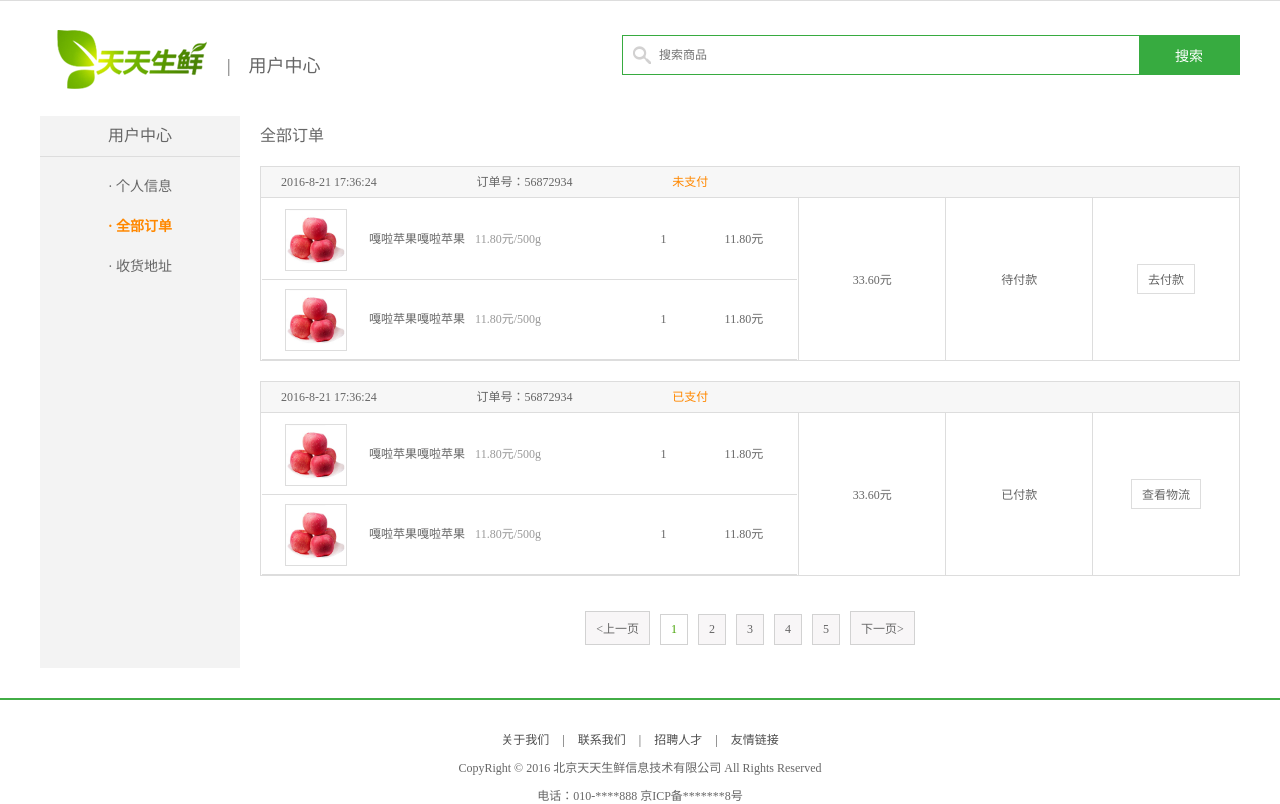
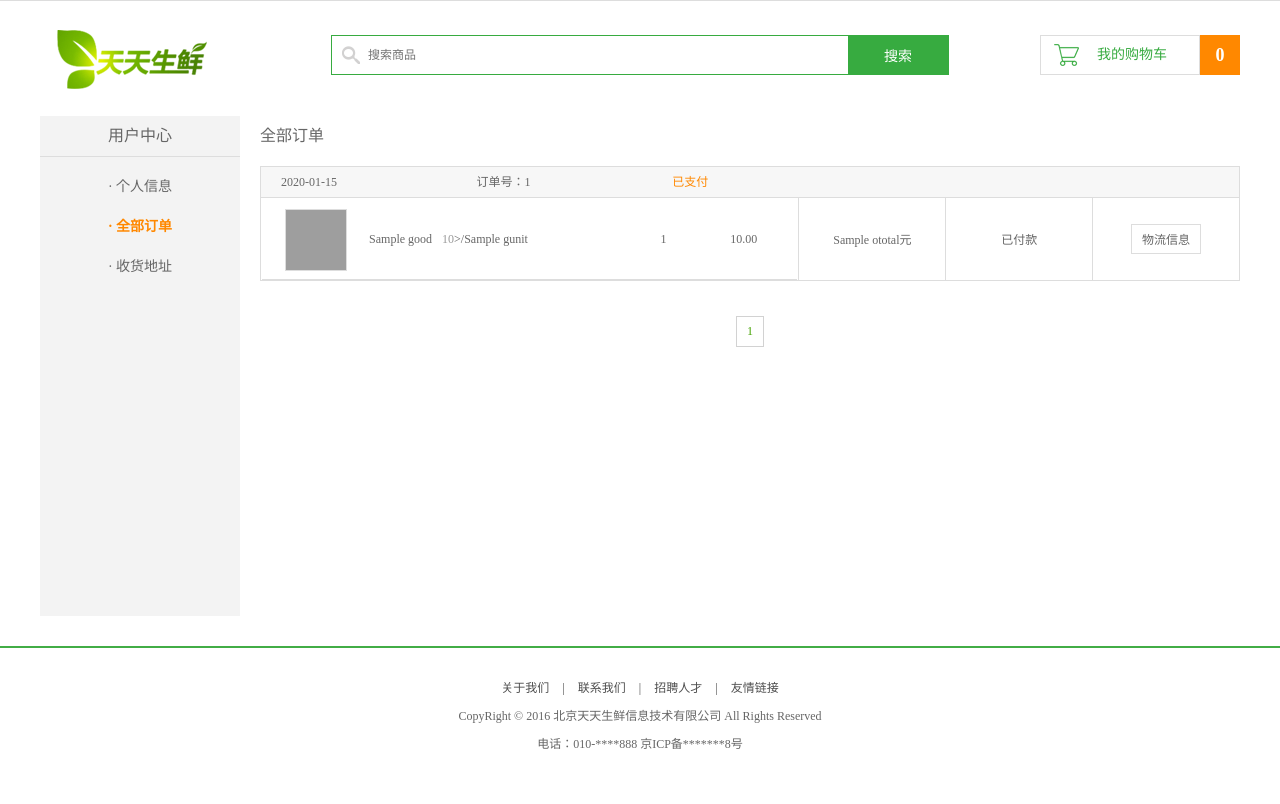
Before and after one commit to VersusSQ/Daily_Fresh-opt, a Django app: template daily_fresh/templates/user_info/user_center_order.html in a window 1280 px wide. Shown: the part 29-833 px from the top of the page. After the commit the page ends 778 px from the top, so only its background shows below. Run offline with Django 3.2, Linux system fonts and the light colour scheme; the template is opened without the code that fills it: most values are stand-ins (such as "Sample title", 1, 10 or a date in 2020); grey boxes are pictures that could not be loaded.

Commit message:
完成订单

```diff
--- a/daily_fresh/df_cart/urls.py
+++ b/daily_fresh/df_cart/urls.py
@@ -4,6 +4,6 @@ import views
 urlpatterns = [
     url('^$', views.cart),
     url('^add(\d+)_(\d+)/$', views.add),
-    url('^change/$', views.change),
+    url('^count_change/$', views.change),
     url('^delete/$', views.delete),
 ]
--- a/daily_fresh/df_cart/views.py
+++ b/daily_fresh/df_cart/views.py
@@ -17,7 +17,7 @@ def cart(request):
     }
     return render(request, 'df_cart/cart.html', context)
 
-@login
+
 def add(request, gid, count):
     carts = CartInfo.objects.filter(goods_id=gid).filter(user_id=request.session['user_id'])
     if len(carts):
@@ -47,8 +47,8 @@ def delete(request):
 def change(request):
     id = request.GET.get('id')
     count = request.GET.get('count')
-
     cart = CartInfo.objects.get(id=int(id))
     cart.count = int(count)
+    print count
     cart.save()
     return JsonResponse({'count', cart.count})
--- a/daily_fresh/df_order/urls.py
+++ b/daily_fresh/df_order/urls.py
@@ -2,5 +2,6 @@ from django.conf.urls import url
 import views
 
 urlpatterns = [
-    url('^$', views.order),
+    url('^$', views.orders),
+    url('^handle/$', views.handle),
 ]
--- a/daily_fresh/df_user/urls.py
+++ b/daily_fresh/df_user/urls.py
@@ -11,4 +11,6 @@ urlpatterns = [
     url('^logout/$', views.logout),
     url('^ucenter_info/$', views.ucenter_info),
     url('^ucenter_site/$', views.ucenter_site),
+    url('^ucenter_order_(\d+)/$', views.ucenter_order),
+    url('^pay/$', views.pay),
 ]
--- a/daily_fresh/templates/base.html
+++ b/daily_fresh/templates/base.html
@@ -23,7 +23,7 @@
 					<span>|</span>
 					<a href="/cart/">我的购物车</a>
 					<span>|</span>
-					<a href="/order/">我的订单</a>
+					<a href="/user/ucenter_order_1/">我的订单</a>
 				</div>
 			</div>
 		</div>
--- a/daily_fresh/templates/user_info/user_center_info.html
+++ b/daily_fresh/templates/user_info/user_center_info.html
@@ -8,7 +8,7 @@
 			<h3>用户中心</h3>
 			<ul>
 				<li><a href="/user/ucenter_info/" class="active">· 个人信息</a></li>
-				<li><a href="user_center_order.html">· 全部订单</a></li>
+				<li><a href="/user/ucenter_order_1/">· 全部订单</a></li>
 				<li><a href="/user/ucenter_site/">· 收货地址</a></li>
 			</ul>
 		</div>
@@ -31,7 +31,7 @@
 								<div class="operate">
 									<span class="prize">￥{{goods.gprice}}</span>
 									<span class="unit">{{goods.gprice}}/{{goods.gunit}}</span>
-									<a href="#" class="add_goods" title="加入购物车"></a>
+									<a href="/cart/add{{goods.id}}_1" class="add_goods" title="加入购物车"></a>
 								</div>
 							</li>
 						{%endfor%}
--- a/daily_fresh/templates/user_info/user_center_order.html
+++ b/daily_fresh/templates/user_info/user_center_order.html
@@ -1,142 +1,136 @@
-<!DOCTYPE html PUBLIC "-//W3C//DTD XHTML 1.0 Transitional//EN" "http://www.w3.org/TR/xhtml1/DTD/xhtml1-transitional.dtd">
-<html xmlns="http://www.w3.org/1999/xhtml" xml:lang="en">
-<head>
-	<meta http-equiv="Content-Type" content="text/html;charset=UTF-8">
-	<title>天天生鲜-用户中心</title>
-	<link rel="stylesheet" type="text/css" href="css/reset.css">
-	<link rel="stylesheet" type="text/css" href="css/main.css">
-</head>
-<body>
-	<div class="header_con">
-		<div class="header">
-			<div class="welcome fl">欢迎来到天天生鲜!</div>
-			<div class="fr">
-				<div class="login_info fl">
-					欢迎您：<em>张 山</em>
-				</div>
-				<div class="login_btn fl">
-					<a href="login.html">登录</a>
-					<span>|</span>
-					<a href="register.html">注册</a>
-				</div>
-				<div class="user_link fl">
-					<span>|</span>
-					<a href="user_center_info.html">用户中心</a>
-					<span>|</span>
-					<a href="cart.html">我的购物车</a>
-					<span>|</span>
-					<a href="user_center_order.html">我的订单</a>
-				</div>
-			</div>
-		</div>
-	</div>
+{%extends 'base.html'%}
+{%block head%}
+	<script>
+		$(function(){
+		    $('.col04').each(function(){
+				count = parseInt($(this).prev().text());
+				price = parseFloat($(this).prev().prev().children('em').text());
+				result = count * price;
+				$(this).text(result.toFixed(2));
+			});
+		})
+	</script>
 
-	<div class="search_bar clearfix">
-		<a href="index.html" class="logo fl"><img src="images/logo.png"></a>
-		<div class="sub_page_name fl">|&nbsp;&nbsp;&nbsp;&nbsp;用户中心</div>
-		<div class="search_con fr">
-			<input type="text" class="input_text fl" name="" placeholder="搜索商品">
-			<input type="button" class="input_btn fr" name="" value="搜索">
-		</div>
-	</div>
+{%endblock head%}
+{%block content%}
 
 	<div class="main_con clearfix">
 		<div class="left_menu_con clearfix">
 			<h3>用户中心</h3>
 			<ul>
-				<li><a href="user_center_info.html">· 个人信息</a></li>
-				<li><a href="user_center_order.html" class="active">· 全部订单</a></li>
-				<li><a href="user_center_site.html">· 收货地址</a></li>
+				<li><a href="/user/ucenter_info/">· 个人信息</a></li>
+				<li><a href="user/ucenter_order_" class="active">· 全部订单</a></li>
+				<li><a href="/user/ucenter_site/">· 收货地址</a></li>
 			</ul>
 		</div>
 		<div class="right_content clearfix">
+
 				<h3 class="common_title2">全部订单</h3>
+			<form action="/user/pay/" method="post">
+				{%csrf_token%}
+			{%for p in page%}
 				<ul class="order_list_th w978 clearfix">
-					<li class="col01">2016-8-21 17:36:24</li>
-					<li class="col02">订单号：56872934</li>
-					<li class="col02 stress">未支付</li>
+					<li class="col01">{{p.odate}}</li>
+					<li class="col02">订单号：{{p.oid}}</li>
+					{%if p.oIsPay == False%}
+						<li class="col02 stress">未支付</li>
+					{%else%}
+						<li class="col02 stress">已支付</li>
+					{%endif%}
 				</ul>
 
 				<table class="order_list_table w980">
 					<tbody>
 						<tr>
 							<td width="55%">
+								{%for i in p.orderdetailinfo_set.all%}
+								<input type="hidden" name="order_id" value="{{p.oid}}">
 								<ul class="order_goods_list clearfix">
-									<li class="col01"><img src="images/goods02.jpg"></li>
-									<li class="col02">嘎啦苹果嘎啦苹果<em>11.80元/500g</em></li>
-									<li class="col03">1</li>
-									<li class="col04">11.80元</li>
+									<li class="col01"><img src="/static/{{i.goods.gpic}}"></li>
+									<li class="col02">{{i.goods.gtitle|truncatechars:'15'}}<em id="p">{{i.price}}</em>>/{{i.goods.gunit}}</em></li>
+									<li class="col03" >{{i.count}}</li>
+									<li class="col04"></li>
 								</ul>
-								<ul class="order_goods_list clearfix">
-									<li class="col01"><img src="images/goods02.jpg"></li>
-									<li class="col02">嘎啦苹果嘎啦苹果<em>11.80元/500g</em></li>
-									<li class="col03">1</li>
-									<li class="col04">11.80元</li>
-								</ul>
+								{%endfor%}
 							</td>
-							<td width="15%">33.60元</td>
-							<td width="15%">待付款</td>
-							<td width="15%"><a href="#" class="oper_btn">去付款</a></td>
+							<td width="15%" id="price">{{p.ototal}}元</td>
+							{%if p.oIsPay == False%}
+								<td width="15%">待付款</td>
+							{%else%}
+								<td width="15%">已付款</td>
+							{%endif%}
+							{%if p.oIsPay == False%}
+								<td width="15%"><input type="submit" value="去付款"></td>
+							{%else%}
+								<td width="15%"><a href="#" class="oper_btn">物流信息</a></td>
+							{%endif%}
 						</tr>
 					</tbody>
 				</table>
+			{%endfor%}
+			</form>
 
-				<ul class="order_list_th w978 clearfix">
-					<li class="col01">2016-8-21 17:36:24</li>
-					<li class="col02">订单号：56872934</li>
-					<li class="col02 stress">已支付</li>
-				</ul>
-				<table class="order_list_table w980">
-					<tbody>
-						<tr>
-							<td width="55%">
-								<ul class="order_goods_list clearfix">
-									<li class="col01"><img src="images/goods02.jpg"></li>
-									<li class="col02">嘎啦苹果嘎啦苹果<em>11.80元/500g</em></li>
-									<li class="col03">1</li>
-									<li class="col04">11.80元</li>
-								</ul>
-								<ul class="order_goods_list clearfix">
-									<li class="col01"><img src="images/goods02.jpg"></li>
-									<li class="col02">嘎啦苹果嘎啦苹果<em>11.80元/500g</em></li>
-									<li class="col03">1</li>
-									<li class="col04">11.80元</li>
-								</ul>
-							</td>
-							<td width="15%">33.60元</td>
-							<td width="15%">已付款</td>
-							<td width="15%"><a href="#" class="oper_btn">查看物流</a></td>
-						</tr>
-					</tbody>
-				</table>
 
-				<div class="pagenation">
-					<a href="#"><上一页</a>
+			<div class="pagenation">
+				<!--page对象的方法，判断是否有上一页-->
+			{%if page.has_previous%}
+				<a href="/user/ucenter_order_1/">首页</a>
+				<a href="/user/ucenter_order_{{page.number|add:-1}}/"><上一页</a>
+			{%endif%}
+
+			{%if page.paginator.num_pages <= 5%}
+			<!--当前页对应的paginator对象，返回页码列表(所有的页数)，从１起-->
+				{%for i in page.paginator.page_range%}
+					<!--返回当前页是第几页-->
+					{%if i == page.number%}
+						<a href="#" class="active">{{i}}</a>
+					{%else%}
+						<a href="/user/ucenter_order_{{i}}/">{{i}}</a>
+					{%endif%}
+				{%endfor%}
+			{%else%}
+				{%if page.number == 1%}
 					<a href="#" class="active">1</a>
-					<a href="#">2</a>
-					<a href="#">3</a>
-					<a href="#">4</a>
-					<a href="#">5</a>
-					<a href="#">下一页></a>
-				</div>
+					<a href="/user/ucenter_order_2/">2</a>
+					<a href="/user/ucenter_order_3/">3</a>
+					<a href="/user/ucenter_order_4/">4</a>
+					<a href="/user/ucenter_order_5/">5</a>
+				{% elif page.number == 2 %}
+					<a href="/user/ucenter_order_1/">1</a>
+					<a href="#" class="active">2</a>
+					<a href="/user/ucenter_order_3/">3</a>
+					<a href="/user/ucenter_order_4/">4</a>
+					<a href="/user/ucenter_order_5/">5</a>
+				{% elif page.number == page.paginator.num_pages|add:-1 %}
+					<a href="/user/ucenter_order_{{ page.number|add:-3 }}/">{{ page.number|add:-3 }}</a>
+					<a href="/user/ucenter_order_{{ page.number|add:-2 }}/">{{ page.number|add:-2 }}</a>
+					<a href="/user/ucenter_order_{{ page.number|add:-1 }}/">{{ page.number|add:-1 }}</a>
+					<a href="#" class="active">{{ page.number }}</a>
+					<a href="/user/ucenter_order_{{ page.number|add:1 }}/">{{ page.number|add:1 }}</a>
+				{% elif page.number == page.paginator.num_pages %}
+					<a href="/user/ucenter_order_{{ page.number|add:-4 }}/">{{ page.number|add:-4 }}</a>
+					<a href="/user/ucenter_order_{{ page.number|add:-3 }}/">{{ page.number|add:-3 }}</a>
+					<a href="/user/ucenter_order_{{ page.number|add:-2 }}/">{{ page.number|add:-2 }}</a>
+					<a href="/user/ucenter_order_{{ page.number|add:-1 }}/">{{ page.number|add:-1 }}</a>
+					<a href="#" class="active">{{ page.number }}</a>
+				{% else %}
+					<a href="/user/ucenter_order_{{ page.number|add:-2 }}/">{{ page.number|add:-2 }}</a>
+					<a href="/user/ucenter_order_{{ page.number|add:-1 }}/">{{ page.number|add:-1 }}</a>
+					<a href="#" class="active">{{ page.number }}</a>
+					<a href="/user/ucenter_order_{{ page.number|add:1 }}/">{{ page.number|add:1 }}</a>
+					<a href="/user/ucenter_order_{{ page.number|add:2 }}/">{{ page.number|add:2 }}</a>
+				{% endif %}
+			{% endif %}
+
+
+			{%if page.has_next%}
+				<a href="/user/ucenter_order_{{page.number|add:1}}/">下一页></a>
+				<a href="/user/ucenter_order_{{page.paginator.num_pages}}/">尾页</a>
+			{%endif%}
+			</div>
 		</div>
 	</div>
 
 
 
-	<div class="footer">
-		<div class="foot_link">
-			<a href="#">关于我们</a>
-			<span>|</span>
-			<a href="#">联系我们</a>
-			<span>|</span>
-			<a href="#">招聘人才</a>
-			<span>|</span>
-			<a href="#">友情链接</a>
-		</div>
-		<p>CopyRight © 2016 北京天天生鲜信息技术有限公司 All Rights Reserved</p>
-		<p>电话：010-****888    京ICP备*******8号</p>
-	</div>
-
-</body>
-</html>
+{%endblock content%}
--- a/daily_fresh/templates/user_info/user_center_site.html
+++ b/daily_fresh/templates/user_info/user_center_site.html
@@ -15,7 +15,7 @@
 			<h3>用户中心</h3>
 			<ul>
 				<li><a href="/user/ucenter_info/">· 个人信息</a></li>
-				<li><a href="user_center_order.html">· 全部订单</a></li>
+				<li><a href="/user/ucenter_order_1/">· 全部订单</a></li>
 				<li><a href="/user/ucenter_site/" class="active">· 收货地址</a></li>
 			</ul>
 		</div>
```
Also changed, not shown: daily_fresh/df_order/views.py (+76 -3 lines), daily_fresh/df_user/views.py (+20 -0 lines), daily_fresh/templates/df_cart/cart.html (+19 -20 lines), daily_fresh/templates/df_order/place_order.html (+26 -20 lines), 5 other files.
